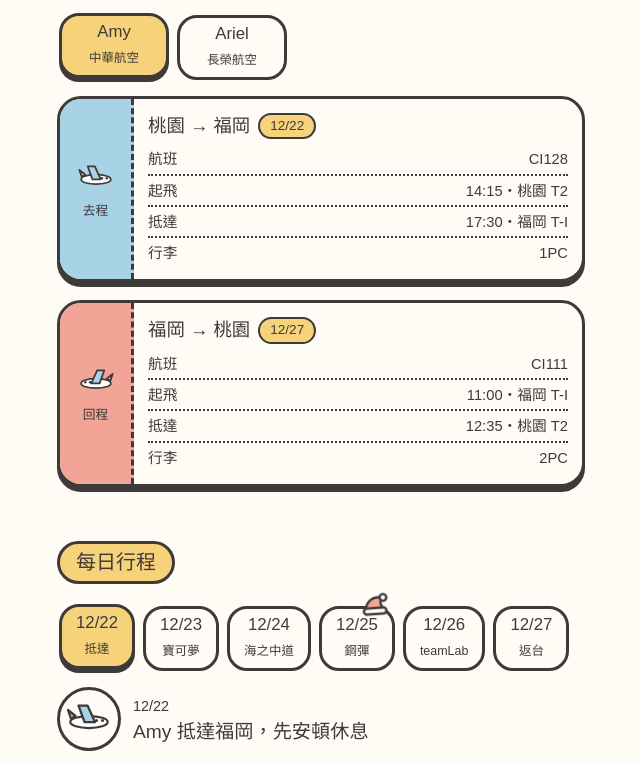
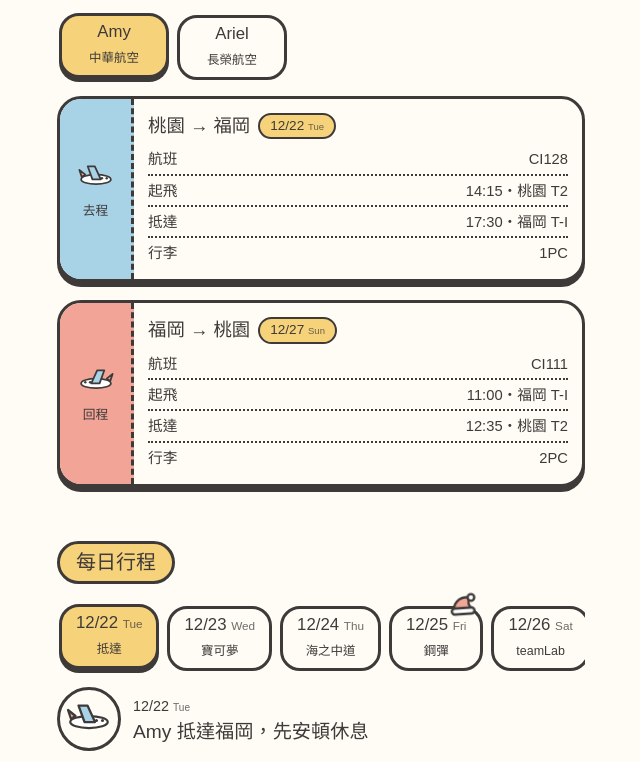
Before and after one commit to lingplusstudio/AAfukuokatrip, a plain HTML site: page index.html in a window 1280 px wide. Shown: the part 1212-1974 px from the top of the page, without its empty margins (319-959 px from the left). Drawn offline with Linux system fonts and the light colour scheme; a web font is replaced by a local one.

Commit message:
Update index.html

```diff
--- a/index.html
+++ b/index.html
@@ -240,6 +240,7 @@ button.tag,button.pc{font-family:inherit;color:inherit;cursor:pointer}
 .nacts{display:flex;gap:8px;margin-top:8px;flex-wrap:wrap}
 .na{flex:1 1 120px;text-align:center;text-decoration:none;color:inherit;border:var(--bw) solid var(--ink);border-radius:999px;padding:5px 12px;background:var(--paper)}.na.go{background:var(--coral)}
 .na:active{transform:translateY(2px)}
+.wd{font-style:normal;font-size:.7em;opacity:.75}
 @media (prefers-reduced-motion:reduce){
   html{scroll-behavior:auto}
   *,*::before,*::after{animation:none!important;transition:none!important}
@@ -450,20 +451,23 @@ function rFlights(){
     if(editing)h+=`<div class="edbar">旅伴 ${E(b0+'.who',f.who)}　航空 ${E(b0+'.air',f.air)} ${ctl('delF',fcur,'刪除旅伴','del')}</div>`;
     h+=f.list.map((t,j)=>{const b=`${b0}.list.${j}`,a=`${fcur}.${j}`,dl=t.dir==='go'?'去程':'回程';
       return `<div class="card ticket ${t.dir}"><div class="side">${icons.plane}${editing?`<button type="button" class="pc" style="background:var(--paper)" data-act="dir" data-a="${a}">${dl}</button>`:`<small>${dl}</small>`}</div>
-      <div class="body"><div class="route">${E(b+'.route',t.route,'路線')} <i>${E(b+'.date',t.date,'日期')}</i></div>
+      <div class="body"><div class="route">${E(b+'.route',t.route,'路線')} <i>${E(b+'.date',t.date,'日期')}${WS(t.date)}</i></div>
       <div class="rows">${t.rows.map((r,k)=>`<div><span>${E(`${b}.rows.${k}.0`,r[0],'項目')}</span><em>${V(`${b}.rows.${k}.1`,r[1])}${editing?ctl('delRow',`${a}.${k}`,'✕','x'):''}</em></div>`).join('')}</div>
       ${editing?ctl('addRow',a,'＋ 新增欄位','add')+ctl('delT',a,'刪除航班','del'):''}</div></div>`}).join('');
     if(editing)h+=ctl('addT',fcur,'＋ 新增航班','add')}
   if(editing)h+=ctl('addF',0,'＋ 新增旅伴','add');
   $('fpanel').innerHTML=h}
 
-function rTabsD(){$('tabs').innerHTML=DATA.days.map((x,i)=>`<button type="button" class="tab" role="tab" id="tab${i}" aria-selected="${i===cur}" data-d="${i}">${x.tree?TT:''}<b>${esc(x.d)}</b><span>${esc(x.n)}</span></button>`).join('')}
+const WD=['Sun','Mon','Tue','Wed','Thu','Fri','Sat'];
+function wk(d){const m=String(d||'').match(/^\s*(\d{1,2})\/(\d{1,2})\s*$/);if(!m)return '';const y=((DATA.meta&&DATA.meta.at)||'2026').slice(0,4);const t=new Date(+y,+m[1]-1,+m[2]);return isNaN(t)?'':WD[t.getDay()]}
+const WS=d=>{const w=wk(d);return w?` <em class="wd">${w}</em>`:''};
+function rTabsD(){$('tabs').innerHTML=DATA.days.map((x,i)=>`<button type="button" class="tab" role="tab" id="tab${i}" aria-selected="${i===cur}" data-d="${i}">${x.tree?TT:''}<b>${esc(x.d)}${WS(x.d)}</b><span>${esc(x.n)}</span></button>`).join('')}
 const TT=`<i class="tabhat" aria-hidden="true"><svg viewBox="0 0 40 36" fill="none" stroke="#3E3A39" stroke-width="3.5" stroke-linejoin="round" stroke-linecap="round"><path d="M6 26C8 12 20 5 32 10c-5 5-4 11 2 16z" fill="#F2A497"/><rect x="3" y="24" width="34" height="9" rx="4.5" fill="#fff"/><circle cx="33" cy="9" r="5" fill="#fff"/></svg></i>`;
 function rDays(){
   cur=Math.max(0,Math.min(cur,DATA.days.length-1));rTabsD();
   const x=DATA.days[cur];if(!x){$('panel').innerHTML=editing?ctl('addD',0,'＋ 新增一天','add'):'';return}
   const b='days.'+cur;
-  let h=`<div class="dayhead"><div class="ic"${editing?` data-act="ic" data-a="${cur}" role="button" tabindex="0" title="點一下換圖"`:''}>${icons[x.ic]||''}</div><div><small>${E(b+'.d',x.d,'日期')}</small><h3>${E(b+'.title',x.title,'標題')}</h3></div></div>`;
+  let h=`<div class="dayhead"><div class="ic"${editing?` data-act="ic" data-a="${cur}" role="button" tabindex="0" title="點一下換圖"`:''}>${icons[x.ic]||''}</div><div><small>${E(b+'.d',x.d,'日期')}${WS(x.d)}</small><h3>${E(b+'.title',x.title,'標題')}</h3></div></div>`;
   if(editing)h+=`<div class="edbar">分頁簡稱 ${E(b+'.n',x.n,'簡稱')}　<small>（點圖示可換圖）</small><br>${ctl('delD',cur,'刪除這一天','del')}${ctl('addD',0,'＋ 新增一天','add')}</div>`;
   h+=`<div class="note">重點：${E(b+'.note',x.note,'重點說明')}</div><ul class="tl">`+x.items.map((it,i)=>{
     const q=`${b}.items.${i}`,a=`${cur}.${i}`,tg=editing?'button type="button"':'span';
@@ -498,7 +502,7 @@ function rNear(){const s=DATA.stay||{},rows=s.rows||[];
 function rStay(){const s=DATA.stay;
   $('stayBox').innerHTML=`<div class="card stay"><h3>${HSVG}<span>${E('stay.name',s.name,'住宿名稱')}</span></h3>
   <p style="margin-top:6px"><span class="pending" style="border-style:solid;background:var(--yellow)">${E('stay.badge',s.badge,'標籤')}</span> <a class="pending" style="border-style:solid;text-decoration:none;background:var(--blue)" href="https://www.google.com/maps/search/?api=1&query=${encodeURIComponent(s.name+' '+s.address)}" target="_blank" rel="noopener">查看地圖</a></p>
-  ${s.guests.map((g,i)=>`<div class="who">${E(`stay.guests.${i}.who`,g.who,'姓名')}${editing?ctl('delG',i,'✕','x'):''}</div><div class="dates"><div><small>入住</small>${E(`stay.guests.${i}.in`,g.in,'M/D')}</div><div class="n">${nights(g.in,g.out)}</div><div><small>退房</small>${E(`stay.guests.${i}.out`,g.out,'M/D')}</div></div>`).join('')}
+  ${s.guests.map((g,i)=>`<div class="who">${E(`stay.guests.${i}.who`,g.who,'姓名')}${editing?ctl('delG',i,'✕','x'):''}</div><div class="dates"><div><small>入住</small>${E(`stay.guests.${i}.in`,g.in,'M/D')}${WS(g.in)}</div><div class="n">${nights(g.in,g.out)}</div><div><small>退房</small>${E(`stay.guests.${i}.out`,g.out,'M/D')}${WS(g.out)}</div></div>`).join('')}
   ${editing?ctl('addG',0,'＋ 新增住客','add'):''}
   <dl><div><dt>地址</dt><dd>${E('stay.address',s.address,'地址')}</dd></div>${s.rows.map((r,i)=>`<div><dt>${E(`stay.rows.${i}.0`,r[0],'項目')}</dt><dd>${editing?E(`stay.rows.${i}.1`,r[1],'內容')+ctl('delSR',i,'✕','x'):link(r[1])}</dd></div>`).join('')}</dl>
   ${editing?ctl('addSR',0,'＋ 新增資訊','add'):''}</div>`}
@@ -571,6 +575,19 @@ function applyPatches(){const D=DATA;D.patches=D.patches||[];
     if(day){const i=day.items.findIndex(x=>(x.t||'').includes('櫛田神社')&&!(x.t||'').includes('大東園'));
       const it={p:2,time:'',t:'FUK COFFEE（櫛田神社前）',s:'地鐵櫛田神社前站走路約 1 分鐘；飛機主題咖啡廳，拿鐵拉花和杯標籤是機票風，招牌是固態布丁；營業 8:00–20:00，不能預約，假日可能要排隊，建議下午早點去，再接大東園晚餐',tags:['walk'],must:false};
       day.items.splice(i>=0?i+1:day.items.length,0,it);D.patches.push('fuk-coffee')}}
+  if(!D.patches.includes('plan-a-1223')){
+    const day=(D.days||[]).find(d=>d.d==='12/23');
+    if(day){let it=day.items.filter(x=>!(x.t||'').startsWith('FUK COFFEE（櫛田神社前）')&&!(x.t||'').startsWith('大東園'));
+      const iA=it.findIndex(x=>(x.t||'').includes('Ariel 抵達'));
+      it.splice(iA>=0?iA:0,0,{p:1,time:'',t:'FUK COFFEE（天神南）',s:'地鐵七隈線天神南站走路約 2 分鐘；飛機主題咖啡廳，招牌是固態布丁；營業時間與地址出發前用 Google 地圖確認；之後可在天神、大名一帶逛逛，約 11:30 回博多',tags:['metro','walk'],must:false});
+      const iP=it.findIndex(x=>(x.t||'').includes('寶可夢中心'));
+      if(iP>=0){const pk=it.splice(iP,1)[0];pk.t='寶可夢中心（博多マルイ 2F）';pk.s='JR 博多站直結，營業 10:00–21:00；小朋友一起買寶可夢周邊';pk.tags=['walk'];pk.must=true;
+        let k=it.findIndex(x=>(x.t||'').includes('櫛田神社'));if(k<0)k=it.length;
+        it.splice(k,0,{p:2,time:'',t:'兩家會合、午餐',s:'Ariel 抵達博多後在飯店會合，午餐在博多站附近',tags:['metro'],must:false});
+        k=it.findIndex(x=>(x.t||'').includes('櫛田神社'));it.splice(k+1,0,pk)}
+      day.items=it;D.patches.push('plan-a-1223')}}
+  if(!D.patches.includes('fuk-tenjin')){const g=(D.food||[]).find(x=>x.g==='甜點');
+    if(g)g.items.push({n:'FUK COFFEE（天神南）',t:'天神南站 2 分',s:'飛機主題咖啡廳，12/23 上午去；地址有兩個版本，出發前用 Google 地圖確認'});D.patches.push('fuk-tenjin')}
   if(!D.patches.includes('fuk-food')){
     D.food=D.food||[];
     const fk=[
```
